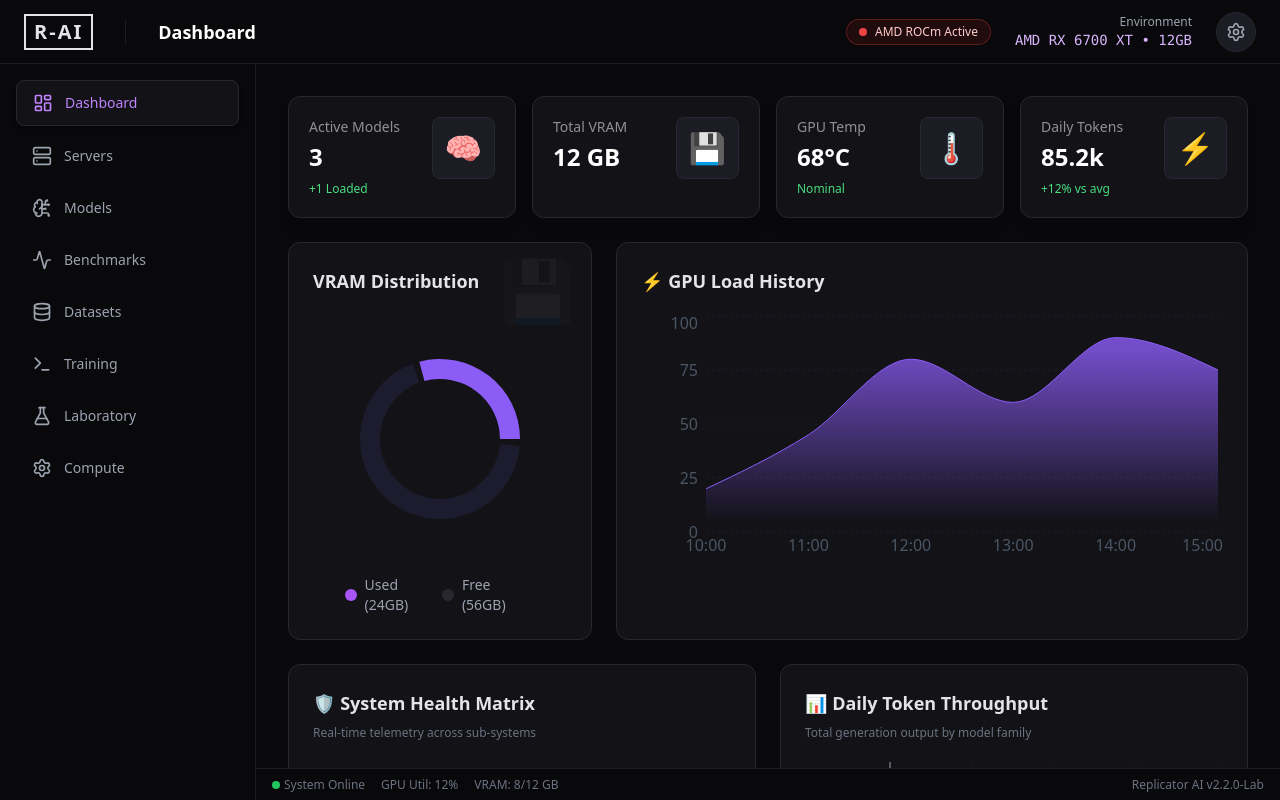
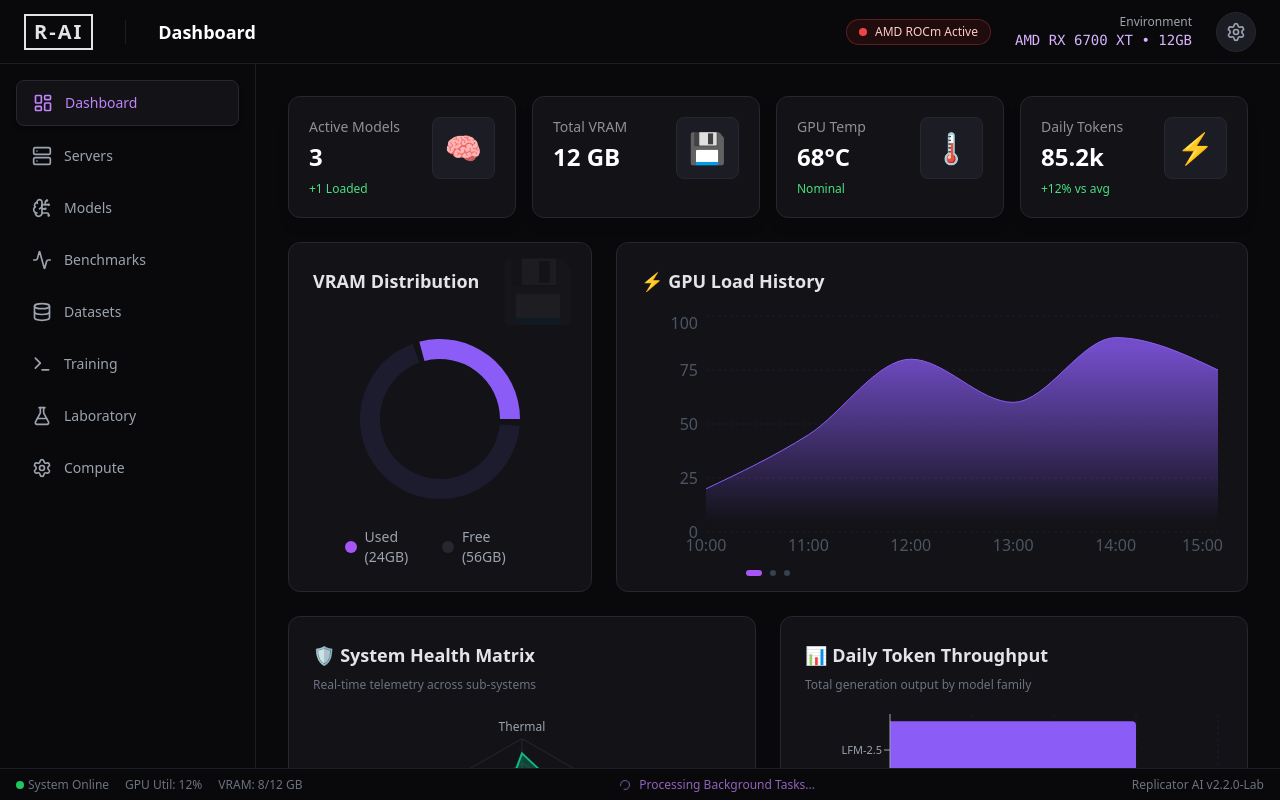
Before and after one commit to carlosfundora/AI-Console, a React (Vite) app: page / in a window 1280 px wide. Built offline with nearby package versions, Linux system fonts and the light colour scheme.

Commit message:
feat: Add dashboard carousel and footer enhancements
Introduces a carousel for displaying active tasks and high scores on the dashboard, enhancing data visualization. Also refactors the footer to be a full-width element, improving overall layout consistency.

```diff
--- a/App.tsx
+++ b/App.tsx
@@ -1,6 +1,6 @@
 
 import React, { useState } from 'react';
-import { LayoutDashboard, Database, BrainCircuit, Activity, Settings as SettingsIcon, Server, Terminal, FlaskConical } from 'lucide-react';
+import { LayoutDashboard, Database, BrainCircuit, Activity, Settings as SettingsIcon, Server, Terminal, FlaskConical, Loader2 } from 'lucide-react';
 import { Dashboard } from './views/Dashboard';
 import { Benchmarks } from './views/Benchmarks';
 import { Datasets } from './views/Datasets';
@@ -275,20 +275,27 @@ const App: React.FC = () => {
               )}
             </div>
           </div>
+        </main>
+      </div>
 
-          {/* Footer Info Bar */}
-          <footer className="h-8 bg-nebula-950 border-t border-nebula-800 flex items-center justify-between px-4 text-xs text-gray-500 select-none">
+       {/* Full Width Footer */}
+      <footer className="h-8 bg-nebula-950 border-t border-nebula-800 flex items-center justify-between px-4 text-xs text-gray-500 select-none z-40">
             <div className="flex gap-4">
                 <span className="flex items-center gap-1"><span className="w-2 h-2 rounded-full bg-green-500"></span> System Online</span>
                 <span className="flex items-center gap-1">GPU Util: 12%</span>
                 <span className="flex items-center gap-1">VRAM: 8/12 GB</span>
             </div>
+
+             {/* Global Loading Indicator */}
+            <div className="flex items-center gap-2 text-purple-400 animate-pulse">
+                <Loader2 size={12} className="animate-spin" />
+                <span>Processing Background Tasks...</span>
+            </div>
+
             <div>
                 Replicator AI v2.2.0-Lab
             </div>
       </footer>
-        </main>
-      </div>
     </div>
   );
 };
--- a/views/Dashboard.tsx
+++ b/views/Dashboard.tsx
@@ -1,7 +1,9 @@
-import React from 'react';
+
+import React, { useState } from 'react';
 import { PieChart, Pie, Cell, ResponsiveContainer, Tooltip, AreaChart, Area, XAxis, YAxis, CartesianGrid, RadarChart, PolarGrid, PolarAngleAxis, PolarRadiusAxis, Radar, BarChart, Bar, Legend } from 'recharts';
 import { StatCard } from '../components/StatCard';
 import { ServerConfig } from '../types';
+import { ChevronLeft, ChevronRight, List, Trophy, Activity, ArrowRight } from 'lucide-react';
 
 interface DashboardProps {
   serverConfig: ServerConfig;
@@ -36,7 +38,26 @@ const healthData = [
   { subject: 'Network', A: 30, fullMark: 100 },
 ];
 
+// Mock Data for Slides
+const activeTasks = [
+    { id: 1, name: 'Llama-3-8b SFT (Epoch 2/3)', progress: 65, status: 'Training', color: 'bg-purple-600' },
+    { id: 2, name: 'Legal Corpus Indexing', progress: 32, status: 'Indexing', color: 'bg-blue-600' },
+    { id: 3, name: 'Evaluation: TruthfulQA', progress: 88, status: 'Benchmarking', color: 'bg-green-600' },
+];
+
+const highScores = [
+    { metric: 'Max Throughput', value: '142 t/s', model: 'Mistral-7b-v0.3', date: '2d ago' },
+    { metric: 'Lowest Latency', value: '14 ms', model: 'Arctic-Embed', date: '5h ago' },
+    { metric: 'Highest Accuracy', value: '94.2%', model: 'Saul-7b (Legal)', date: '1w ago' },
+    { metric: 'Max VRAM Usage', value: '23.8 GB', model: 'Llama-3-70b-Q4', date: 'Yesterday' },
+];
+
 export const Dashboard: React.FC<DashboardProps> = ({ serverConfig }) => {
+  const [slideIndex, setSlideIndex] = useState(0);
+
+  const nextSlide = () => setSlideIndex((prev) => (prev + 1) % 3);
+  const prevSlide = () => setSlideIndex((prev) => (prev - 1 + 3) % 3);
+
   return (
     <div className="space-y-6 animate-fade-in pb-10">
       <div className="grid grid-cols-1 md:grid-cols-2 lg:grid-cols-4 gap-4">
@@ -46,14 +67,32 @@ export const Dashboard: React.FC<DashboardProps> = ({ serverConfig }) => {
         <StatCard title="Daily Tokens" value="85.2k" icon="⚡" trend="+12% vs avg" trendUp={true} />
       </div>
 
-      <div className="grid grid-cols-1 lg:grid-cols-3 gap-6">
+      {/* Visualization Carousel */}
+      <div className="relative group">
+           {/* Navigation Arrows */}
+            <button
+                onClick={prevSlide}
+                className="absolute left-0 top-1/2 -translate-y-1/2 -translate-x-3 z-20 p-2 bg-nebula-800 border border-nebula-700 rounded-full text-gray-400 hover:text-white hover:bg-nebula-700 shadow-lg transition-all opacity-0 group-hover:opacity-100"
+            >
+                <ChevronLeft size={24} />
+            </button>
+            <button
+                onClick={nextSlide}
+                className="absolute right-0 top-1/2 -translate-y-1/2 translate-x-3 z-20 p-2 bg-nebula-800 border border-nebula-700 rounded-full text-gray-400 hover:text-white hover:bg-nebula-700 shadow-lg transition-all opacity-0 group-hover:opacity-100"
+            >
+                <ChevronRight size={24} />
+            </button>
+
+            {/* Slide 0: VRAM & Load */}
+            {slideIndex === 0 && (
+                <div className="grid grid-cols-1 lg:grid-cols-3 gap-6 animate-fade-in">
                     {/* VRAM Usage */}
-        <div className="bg-nebula-900 border border-nebula-700 rounded-xl p-6 lg:col-span-1 flex flex-col items-center justify-center relative overflow-hidden">
+                    <div className="bg-nebula-900 border border-nebula-700 rounded-xl p-6 lg:col-span-1 flex flex-col items-center justify-center relative overflow-hidden h-[350px]">
                     <div className="absolute top-0 right-0 p-4 opacity-5">
                         <span className="text-6xl">💾</span>
                     </div>
                     <h3 className="text-lg font-semibold mb-4 w-full text-left flex items-center gap-2">VRAM Distribution</h3>
-          <div className="h-64 w-full">
+                    <div className="h-56 w-full">
                         <ResponsiveContainer width="100%" height="100%">
                         <PieChart>
                             <Pie
@@ -77,14 +116,14 @@ export const Dashboard: React.FC<DashboardProps> = ({ serverConfig }) => {
                         </PieChart>
                         </ResponsiveContainer>
                     </div>
-          <div className="flex justify-between w-full px-8 mt-2 text-sm text-gray-400">
+                    <div className="flex justify-between w-full px-8 text-sm text-gray-400">
                         <div className="flex items-center gap-2"><div className="w-3 h-3 rounded-full bg-purple-500"></div> Used (24GB)</div>
                         <div className="flex items-center gap-2"><div className="w-3 h-3 rounded-full bg-nebula-700"></div> Free (56GB)</div>
                     </div>
                     </div>
 
                     {/* GPU Load History */}
-        <div className="bg-nebula-900 border border-nebula-700 rounded-xl p-6 lg:col-span-2">
+                    <div className="bg-nebula-900 border border-nebula-700 rounded-xl p-6 lg:col-span-2 h-[350px]">
                     <h3 className="text-lg font-semibold mb-4">⚡ GPU Load History</h3>
                     <div className="h-64 w-full">
                         <ResponsiveContainer width="100%" height="100%">
@@ -105,6 +144,63 @@ export const Dashboard: React.FC<DashboardProps> = ({ serverConfig }) => {
                         </AreaChart>
                         </ResponsiveContainer>
                     </div>
+                    </div>
+                </div>
+            )}
+
+            {/* Slide 1: Active Tasks */}
+            {slideIndex === 1 && (
+                <div className="bg-nebula-900 border border-nebula-700 rounded-xl p-6 h-[350px] animate-fade-in flex flex-col">
+                    <h3 className="text-lg font-semibold mb-6 flex items-center gap-2">
+                        <List className="text-blue-500" /> Active Operations & Tasks
+                    </h3>
+                    <div className="flex-1 space-y-6 overflow-y-auto px-2">
+                        {activeTasks.map(task => (
+                            <div key={task.id} className="bg-nebula-950/50 p-4 rounded-lg border border-nebula-800">
+                                <div className="flex justify-between text-sm mb-3">
+                                    <div className="flex flex-col">
+                                        <span className="font-bold text-gray-200">{task.name}</span>
+                                        <span className="text-xs text-gray-500 mt-0.5">{task.status}</span>
+                                    </div>
+                                    <span className="text-white font-mono">{task.progress}%</span>
+                                </div>
+                                <div className="w-full bg-nebula-900 h-3 rounded-full overflow-hidden border border-nebula-800">
+                                    <div className={`h-full ${task.color} relative transition-all duration-1000`} style={{ width: `${task.progress}%` }}>
+                                            <div className="absolute inset-0 bg-white/20 animate-[shimmer_2s_infinite]"></div>
+                                    </div>
+                                </div>
+                            </div>
+                        ))}
+                    </div>
+                </div>
+            )}
+
+            {/* Slide 2: High Scores */}
+            {slideIndex === 2 && (
+                <div className="bg-nebula-900 border border-nebula-700 rounded-xl p-6 h-[350px] animate-fade-in flex flex-col">
+                        <h3 className="text-lg font-semibold mb-6 flex items-center gap-2">
+                        <Trophy className="text-yellow-500" /> Laboratory Records
+                    </h3>
+                    <div className="grid grid-cols-2 lg:grid-cols-4 gap-4 flex-1">
+                        {highScores.map((score, i) => (
+                            <div key={i} className="bg-nebula-950/50 border border-nebula-800 p-4 rounded-xl flex flex-col justify-center items-center text-center hover:border-yellow-500/30 hover:bg-yellow-900/5 transition-all group">
+                                <div className="text-[10px] text-gray-500 uppercase font-bold mb-3 tracking-wider">{score.metric}</div>
+                                <div className="text-3xl font-black text-white mb-2 group-hover:scale-110 transition-transform">{score.value}</div>
+                                <div className="text-xs text-purple-400 font-medium px-2 py-1 bg-purple-900/20 rounded border border-purple-500/20">{score.model}</div>
+                                <div className="text-[10px] text-gray-600 mt-3 flex items-center gap-1">
+                                    <Activity size={10} /> {score.date}
+                                </div>
+                            </div>
+                        ))}
+                    </div>
+                </div>
+            )}
+
+            {/* Pagination Indicators */}
+            <div className="absolute bottom-4 left-1/2 -translate-x-1/2 flex gap-2">
+                {[0, 1, 2].map(i => (
+                    <div key={i} className={`w-1.5 h-1.5 rounded-full transition-all ${slideIndex === i ? 'bg-purple-500 w-4' : 'bg-gray-700'}`}></div>
+                ))}
             </div>
       </div>
 
```
Lines whose indentation alone changed are shown as unchanged.
